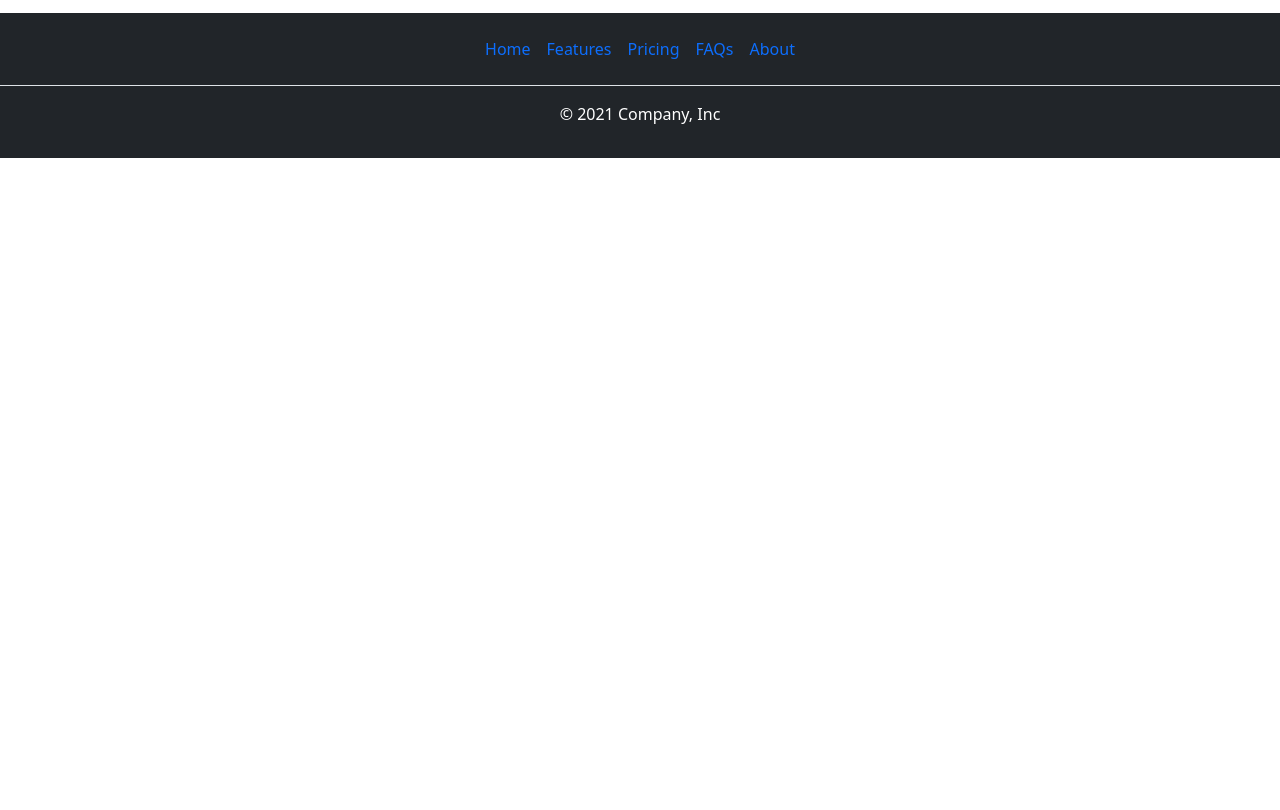
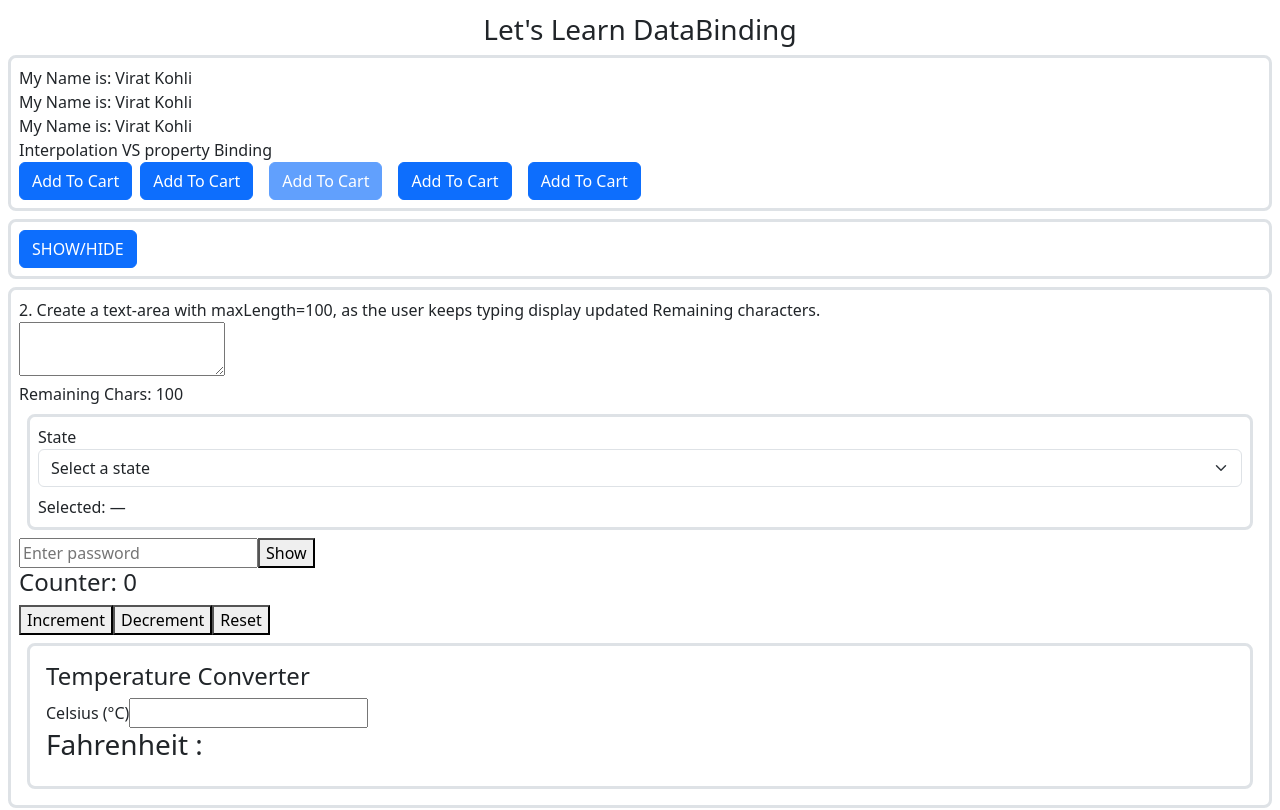
Before and after one commit to Vamshi5454/angular_training, an Angular app: page / in a window 1280 px wide. Shown: the part 3560-4370 px from the top of the page. Before the commit the page ends 3742 px from the top, so only its background shows below. Built offline with nearby package versions, Linux system fonts and the light colour scheme.

Commit message:
assignment answers added

```diff
--- a/src/app/app.html
+++ b/src/app/app.html
@@ -2,4 +2,5 @@
 <app-categories></app-categories>
 <app-carousel></app-carousel>
 <app-body></app-body>
+<app-databinding></app-databinding>
 <app-footer></app-footer>
--- a/src/app/app.ts
+++ b/src/app/app.ts
@@ -5,10 +5,11 @@ import { Categories } from './components/categories/categories';
 import { Carousel } from './components/carousel/carousel';
 import { Body } from './components/body/body';
 import { Footer } from './components/footer/footer';
+import { Databinding } from './components/databinding/databinding';
 
 @Component({
   selector: 'app-root',
-  imports: [Navbar, Categories, Carousel, Body, Footer],
+  imports: [Navbar, Categories, Carousel, Body, Footer, Databinding],
   templateUrl: './app.html',
   styleUrl: './app.css',
 })
--- a/src/app/components/body/body.html
+++ b/src/app/components/body/body.html
@@ -18,7 +18,7 @@
         </div>
       </div>
     </div>
-    <div class="">
+    <div class="col">
       <div class="card h-100 text-center">
         <img
           src="images/howard-bouchevereau-S2r2Ex8jv2o-unsplash.jpg"
--- /dev/null
+++ b/src/app/components/databinding/databinding.html
@@ -0,0 +1,108 @@
+<h3 class="text-center">Let's Learn DataBinding</h3>
+
+<div class="border border-3 rounded-3 p-2 m-2">
+  <div>My Name is: {{ myName }}</div>
+  <div>My Name is: <span [innerText]="myName"></span></div>
+  <div>My Name is: <span bind-innerText="myName"></span></div>
+  <!--
+  <img src="{{ img_url }}" width="300" height="300" class="mx-1" />
+  <img [src]="img_url" width="300" height="300" class="mx-1" />
+  <img bind-src="img_url" width="300" height="300" class="mx-1 my-2" /> -->
+
+  <!-- <div>
+    <input placeholder="Enter something..." value="mobile" />
+    1 way: <input value="{{ myName }}" class="mx-2" /> 1 way:
+    <input [value]="myName" class="mx-2" /> 1 way:<input
+      bind-value="myName"
+      class="mx-2"
+    />
+     2 way:<input [(ngModel)]="myName" class="mx-2" /> -->
+  <!-- </div> -->
+
+  <div>Interpolation VS property Binding</div>
+  <button class="btn btn-primary" (click)="addToCart()">Add To Cart</button>
+  <button class="btn btn-primary mx-2" on-click="addToCart()">
+    Add To Cart
+  </button>
+  <!-- <button class="btn btn-primary mx-2" disabled>Add To Cart</button> -->
+  <button class="btn btn-primary mx-2" disabled="{{ flag }}">
+    Add To Cart
+  </button>
+  <button class="btn btn-primary mx-2" [disabled]="flag">Add To Cart</button>
+  <button class="btn btn-primary mx-2" bind-disabled="flag">Add To Cart</button>
+</div>
+
+<div class="border border-3 rounded-3 p-2 m-2">
+  <div [hidden]="!flag">
+    1. Have a paragraph & a toggle button, on click of the button control the
+    visibility(Show/Hide) of the paragraph
+  </div>
+  <button class="btn btn-primary" (click)="onClickToggle()">SHOW/HIDE</button>
+</div>
+
+<div class="border border-3 rounded-3 p-2 m-2">
+  <div>
+    2. Create a text-area with maxLength=100, as the user keeps typing display
+    updated Remaining characters.
+  </div>
+  <textarea maxlength="100" (input)="onTextChange($event)"></textarea>
+  <div>Remaining Chars: {{ count }}</div>
+
+  <div class="border border-3 rounded-3 p-2 m-2">
+    <label for="state">State</label>
+    <select id="state" class="form-select" (change)="onStateChange($event)">
+      <option value="" disabled selected>Select a state</option>
+      <option value="Andhra Pradesh">Andhra Pradesh</option>
+      <option value="Delhi">Delhi</option>
+      <option value="Gujarat">Gujarat</option>
+      <option value="Karnataka">Karnataka</option>
+      <option value="Maharashtra">Maharashtra</option>
+      <option value="Tamil Nadu">Tamil Nadu</option>
+      <option value="Telangana">Telangana</option>
+      <option value="Uttar Pradesh">Uttar Pradesh</option>
+      <option value="West Bengal">West Bengal</option>
+    </select>
+
+    <div class="mt-2">Selected: {{ selectedState || "—" }}</div>
+  </div>
+
+  <div>
+    <input
+      [type]="isPassword ? 'password' : 'text'"
+      placeholder="Enter password"
+    />
+    <button (click)="togglePassword()">
+      {{ isPassword ? "Show" : "Hide" }}
+    </button>
+  </div>
+
+  <div>
+    <h4>Counter: {{ count1 }}</h4>
+
+    <button (click)="increment()">Increment</button>
+    <button (click)="decrement()">Decrement</button>
+    <button (click)="reset()">Reset</button>
+  </div>
+
+  <div class="border border-3 rounded-3 p-3 m-2">
+    <h4>Temperature Converter</h4>
+
+    <div>
+      <label for="celsius">Celsius (°C)</label>
+      <input
+        id="celsius"
+        type="number"
+        [(ngModel)]="celsius"
+        (input)="convertToFahrenheit()"
+      />
+    </div>
+
+    <div>
+      <h3>Fahrenheit : {{ fahrenheit }}</h3>
+    </div>
+    <!-- <div class="mt-3">
+      <h5 *ngIf="fahrenheit !== null">Fahrenheit: {{ fahrenheit }} °F</h5>
+    </div> -->
+
+  </div>
+</div>
--- /dev/null
+++ b/src/app/components/databinding/databinding.ts
@@ -0,0 +1,65 @@
+import { Component } from '@angular/core';
+import { FormsModule } from '@angular/forms';
+
+@Component({
+  selector: 'app-databinding',
+  imports: [FormsModule],
+  templateUrl: './databinding.html',
+  styleUrl: './databinding.css',
+})
+export class Databinding {
+  myName: string = 'Virat Kohli';
+  img_url: string = 'https://shorturl.at/Pit2d';
+
+  addToCart() {
+    alert('Your Item is adde to Cart!!!');
+  }
+  flag: boolean = false;
+  onClickToggle() {
+    this.flag = !this.flag;
+  }
+
+  //component for second question
+  maxChars: number = 100;
+  count: number = this.maxChars;
+
+  onTextChange(event: any) {
+    const enteredText = event.target.value;
+    this.count = this.maxChars - enteredText.length;
+  }
+
+  selectedState: string | null = null;
+
+  onStateChange(event: Event) {
+    const select = event.target as HTMLSelectElement;
+    this.selectedState = select.value || null;
+  }
+
+  isPassword: boolean = true; //    5th quesstion password hidden or visible
+
+  togglePassword() {
+    this.isPassword = !this.isPassword;
+  }
+  count1: number = 0; //6th question - counter
+
+  increment() {
+    this.count1++;
+  }
+  decrement() {
+    this.count1--;
+  }
+  reset() {
+    this.count1 = 0;
+  }
+
+  celsius: number | null = null; //8th question - conversion
+  fahrenheit: number | null = null;
+
+  convertToFahrenheit() {
+    if (this.celsius !== null && !isNaN(this.celsius)) {
+      this.fahrenheit = (this.celsius * 9) / 5 + 32;
+    } else {
+      this.fahrenheit = null;
+    }
+  }
+}
```
Also changed, not shown: src/app/components/databinding/databinding.css (added), 1 other file (tests, documents, lock files or other folders).
